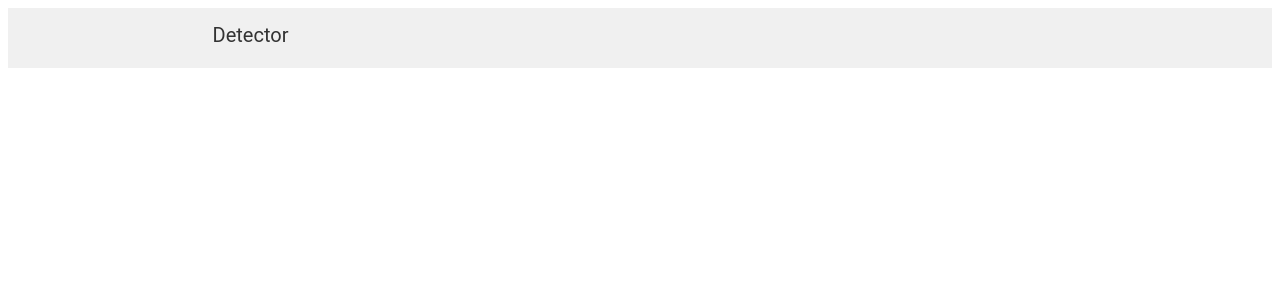
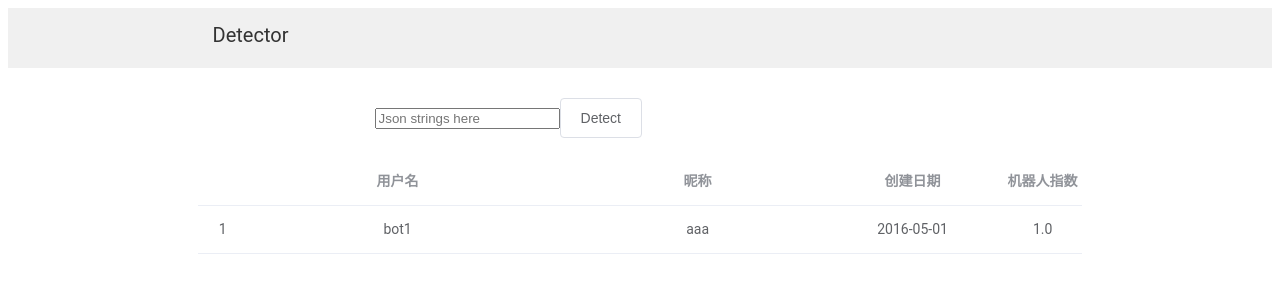
Before and after one commit to publicstaticvo/bot-monitor, a Vue app: page / in a window 1280 px wide. Shown: the top 300 px of the page. Built offline with nearby package versions, Linux system fonts and the light colour scheme.

Commit message:
#2 Complete detector

```diff
--- a/src/components/Page.vue
+++ b/src/components/Page.vue
@@ -1,19 +1,97 @@
 <template>
 	<div class="page-wrapper">
-		<input-bar></input-bar>
-		<accounts></accounts>
+		<div class="input-wrapper">
+			<label class="input-user-name">
+				<input v-model="inputName" placeholder="Json strings here">
+			</label>
+			<el-button class="detect" @click="detect()">Detect</el-button>
+		</div>
+		<div class="data-wrapper">
+			<el-table :data="userStatusList" style="width: 100%">
+				<el-table-column prop="num" label="" width="50" align="center"></el-table-column>
+				<el-table-column prop="name" label="用户名" width="300" align="center"></el-table-column>
+				<el-table-column prop="screen_name" label="昵称" width="300" align="center"></el-table-column>
+				<el-table-column prop="time" label="创建日期" width="130" align="center"></el-table-column>
+				<el-table-column prop="bot" label="机器人指数" width="130" align="center"></el-table-column>
+				<el-table-column prop="scores" label="××得分(?)" align="center"></el-table-column>
+			</el-table>
+		</div>
 	</div>
 </template>
 
 <script>
-	import InputBar from "./inputBar.vue";
-	import Accounts from "./accounts";
+	import axios from 'axios';
+
 	export default {
 		name: "Page",
-		components: {Accounts, InputBar}
+		data: function () {
+			return {
+				inputName: "",
+				userStatusList: [{
+					num: '1',
+					name: 'bot1',
+					screen_name: 'aaa',
+					time: '2016-05-01',
+					bot: '1.0',
+					scores: '-'
+				},]
+			};
+		},
+		methods: {
+			detect: function () {
+				let js = JSON.parse(this.inputName);
+				axios.post("http://122.51.14.253:8080/bot_or_not", js).then( res => {
+					if(res.data['code'] !== 0)
+					{
+						var time_str=res.data['detail']['created_at'].split(' ');
+						let months = {'Jan': "01",'Feb': "02",'Mar': "03",'Apr': "04","May": "05",'Jun': "06",
+							'Jul': "07",'Aug': "08",'Sept': "09",'Oct': "10",'Nov': "11",'Dec': "12",};
+						this.userStatusList.push({
+							num: this.userStatusList.length+1,
+							name: res.data['detail']['name'],
+							screen_name: res.data['detail']['screen_name'],
+							time: time_str[5]+"-"+months[time_str[1]]+"-"+time_str[2],
+							bot: res.data['bot'],
+							scores: '-' //To be changed
+						});
+					}
+					else alert("Error: ["+res.data['code']+"]"+res.data['msg']);
+					this.inputName='';
+				}).catch(error => {
+					alert(error);
+					var time_str="Fri Mar 18 11:11:05 +0000 2011".split(' ');
+					let months = {'Jan': "01",'Feb': "02",'Mar': "03",'Apr': "04","May": "05",'Jun': "06",
+						'Jul': "07",'Aug': "08",'Sept': "09",'Oct': "10",'Nov': "11",'Dec': "12",};
+					this.userStatusList.push({
+						num: this.userStatusList.length+1,
+						name: '王小虎',
+						screen_name: '王小虎',
+						time: time_str[5]+"-"+months[time_str[1]]+"-"+time_str[2],
+						bot: '1516',
+						scores: '-'
+					});
+					this.inputName='';
+				});
+			}
+		},
 	}
 </script>
 
 <style scoped>
-
+	.page-wrapper{
+		width: 70%;
+		margin: 30px auto;
+	}
+	.input-wrapper{
+		width: 60%;
+		height: 45px;
+		margin: 0 auto;
+	}
+	el-button{
+		padding: 0 10px;
+	}
+	.data-wrapper{
+		width: 100%;
+		margin: 15px 0;
+	}
 </style>
--- a/src/components/accounts.vue
+++ /dev/null
@@ -1,13 +0,0 @@
-<template>
-
-</template>
-
-<script>
-	export default {
-		name: "accounts"
-	}
-</script>
-
-<style scoped>
-
-</style>
--- a/src/components/inputBar.vue
+++ /dev/null
@@ -1,13 +0,0 @@
-<template>
-
-</template>
-
-<script>
-	export default {
-		name: "inputBar"
-	}
-</script>
-
-<style scoped>
-
-</style>
--- a/src/main.js
+++ b/src/main.js
@@ -1,6 +1,9 @@
 import Vue from 'vue';
 import App from './App.vue';
+import ElementUI from 'element-ui';
+import 'element-ui/lib/theme-chalk/index.css';
 
+Vue.use(ElementUI);
 Vue.config.productionTip = false;
 
 new Vue({
--- a/webpack.config.js
+++ b/webpack.config.js
@@ -37,6 +37,10 @@ var config = {
 					fallback: 'style-loader',
 				})
 			},
+			{
+				test: /\.(eot|svg|ttf|woff|woff2)$/,
+				loader: 'file-loader',
+			},
 		],
 	},
 	plugins: [
```
Also changed, not shown: package.json (+16 -1 lines), 2 other files (tests, documents, lock files or other folders).
